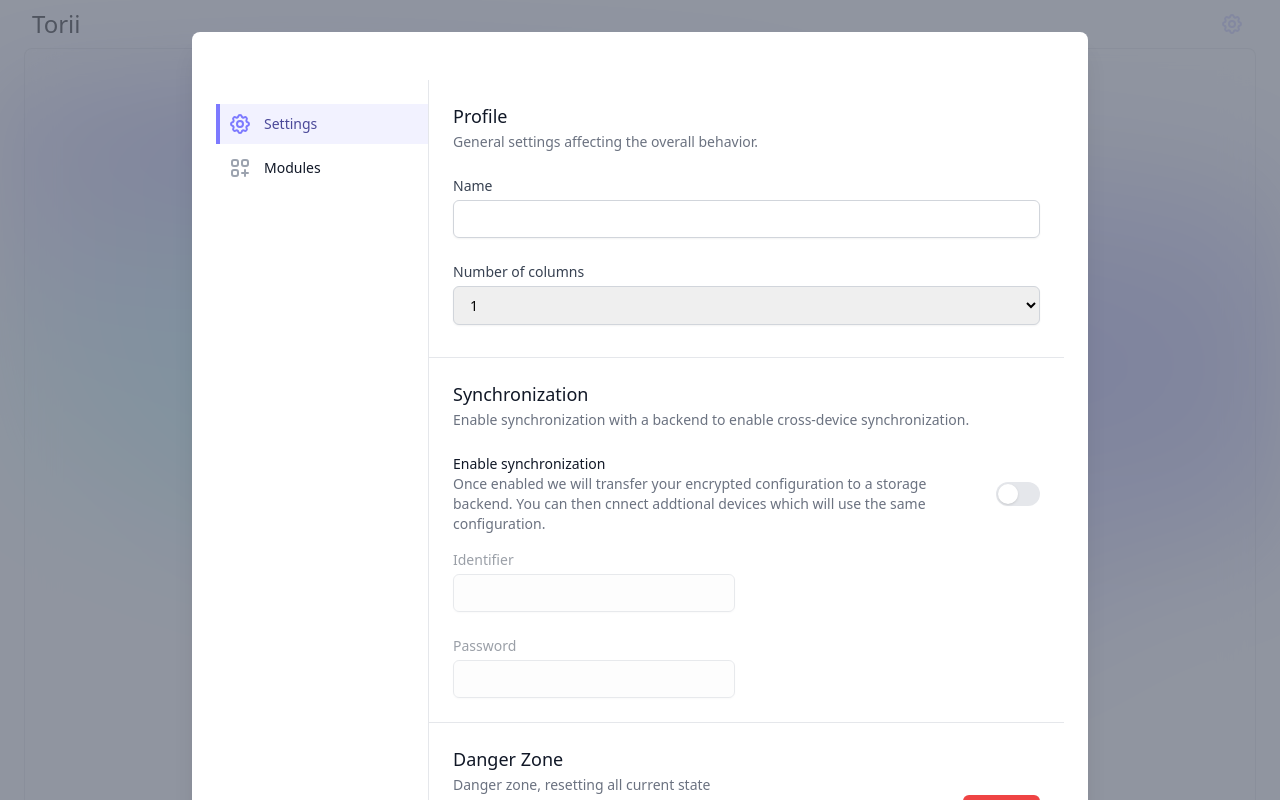
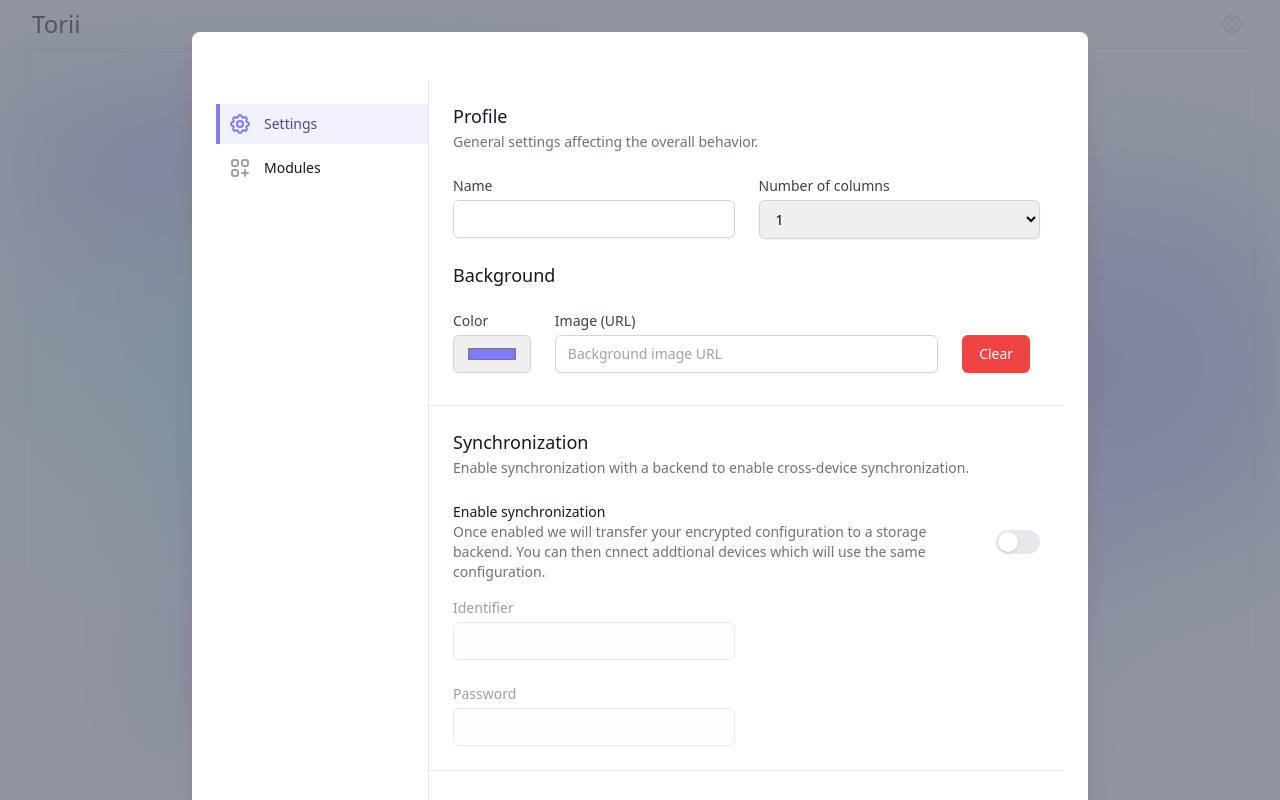
Before and after one commit to kore/portalific, a Next.js app: page / in a window 1280 px wide. Both pictures are taken after a click on the button "View notifications". Shown: the top 800 px of the page. Built offline with nearby package versions, Linux system fonts and the light colour scheme.

Commit message:
feat: Allow to set custom background (image and/or color)

```diff
--- a/components/Layout.js
+++ b/components/Layout.js
@@ -1,4 +1,4 @@
-import { useEffect } from "react";
+import { Fragment, useEffect } from "react";
 import classNames from "classnames";
 import styles from "./Layout.module.css";
 
@@ -14,7 +14,7 @@ export function GradientBackground({ variant, className }) {
   return <div className={classes} />;
 }
 
-export default function Layout({ children }) {
+export default function Layout({ children, settings }) {
   const setAppTheme = () => {
     const darkMode = localStorage.getItem("theme") === "dark";
     const lightMode = localStorage.getItem("theme") === "light";
@@ -50,10 +50,28 @@ export default function Layout({ children }) {
   }, []);
 
   return (
-    <div className="relative min-h-screen overflow-hidden">
-      <div className="mx-auto flex w-full flex-col items-center px-1 lg:px-6">
-        {children}
+    <Fragment>
+      <div
+        className="relative min-h-screen overflow-hidden bg-center bg-no-repeat	bg-auto"
+        style={{
+          backgroundColor: settings.backgroundColor || "transparent",
+          backgroundImage: settings.backgroundImage ? `url(${settings.backgroundImage})` : "none",
+        }}
+      >
+        <div className="mx-auto flex w-full flex-col items-center px-1 lg:px-6">
+          {children}
+        </div>
       </div>
-    </div>
+      {!settings.backgroundColor && !settings.backgroundImage && <Fragment>
+        <GradientBackground
+          variant="large"
+          className="fixed top-20 opacity-40 dark:opacity-60"
+        />
+        <GradientBackground
+          variant="small"
+          className="absolute bottom-0 opacity-20 dark:opacity-10"
+        />
+      </Fragment>}
+    </Fragment>
   );
 }
--- a/components/Settings/Settings.js
+++ b/components/Settings/Settings.js
@@ -34,7 +34,7 @@ export default function Settings({ settings, setSettings }) {
         </div>
 
         <div className="mt-6 grid grid-cols-12 gap-6">
-          <div className="col-span-12">
+          <div className="col-span-6">
             <label
               htmlFor="name"
               className="block text-sm font-medium text-gray-700 dark:text-gray-200"
@@ -51,7 +51,7 @@ export default function Settings({ settings, setSettings }) {
             />
           </div>
 
-          <div className="col-span-12">
+          <div className="col-span-6">
             <label
               htmlFor="columns"
               className="block text-sm font-medium text-gray-700 dark:text-gray-200"
@@ -71,6 +71,62 @@ export default function Settings({ settings, setSettings }) {
               <option value="3">3</option>
               <option value="4">4</option>
             </select>
+          </div>
+
+          <h2 className="text-lg font-medium leading-6 text-gray-900 dark:text-gray-100 col-span-12">
+            Background
+          </h2>
+
+          <div className="col-span-2">
+            <label
+              htmlFor="background-color"
+              className="block text-sm font-medium text-gray-700 dark:text-gray-200"
+            >
+              Color
+            </label>
+            <input
+              type="color"
+              name="background-color"
+              id="background-color"
+              value={settings.backgroundColor ?? "#7D7AFF"}
+              onChange={(event) => setSetting("backgroundColor", event.target.value)}
+              className="mt-1 block w-full rounded-md border border-gray-300 py-2 px-3 shadow-sm focus:border-primary-500 focus:outline-none focus:ring-primary-500 dark:bg-gray-800 dark:text-white sm:text-sm"
+              style={{ height: "38px" }}
+            />
+          </div>
+
+          <div className="col-span-8">
+            <label
+              htmlFor="background-image"
+              className="block text-sm font-medium text-gray-700 dark:text-gray-200"
+            >
+              Image (URL)
+            </label>
+            <input
+              type="text"
+              name="background-image"
+              id="background-image"
+              placeholder="Background image URL"
+              value={settings.backgroundImage ?? ""}
+              onChange={(event) => setSetting("backgroundImage", event.target.value)}
+              className="mt-1 block w-full rounded-md border border-gray-300 py-2 px-3 shadow-sm focus:border-primary-500 focus:outline-none focus:ring-primary-500 dark:bg-gray-800 dark:text-white sm:text-sm"
+            />
+          </div>
+
+          <div className="col-span-2">
+            <button
+              type="button"
+              className="mt-6 inline-flex justify-center rounded-md border border-transparent bg-red-500 px-4 py-2 text-base font-medium text-white shadow-sm hover:bg-red-700 focus:bg-red-700 focus:outline-none focus:ring-2 focus:ring-offset-2 sm:text-sm"
+              onClick={() => {
+                setSettings({
+                  ...settings,
+                  backgroundImage: undefined,
+                  backgroundColor: undefined,
+                });
+              }}
+            >
+              Clear
+            </button>
           </div>
         </div>
       </div>
--- a/pages/index.js
+++ b/pages/index.js
@@ -5,7 +5,7 @@ import Column from "../components/Column";
 import ErrorBoundary from "../components/ErrorBoundary";
 import Footer from "../components/Footer";
 import Header from "../components/Header";
-import Layout, { GradientBackground } from "../components/Layout";
+import Layout from "../components/Layout";
 import Module from "../components/Module";
 import SEO from "../components/SEO";
 import NotFound from "../modules/NotFound";
@@ -103,7 +103,7 @@ export default function Index({}) {
   const gridClassName = "lg:grid-cols-" + (settings.columns ?? 3);
 
   return (
-    <Layout>
+    <Layout settings={settings}>
       <SEO title={globalData.name} description={globalData.description} />
       <Header
         name={globalData.name}
@@ -163,14 +163,6 @@ export default function Index({}) {
         </ul>
       </main>
       <Footer copyrightText={globalData.footerText} />
-      <GradientBackground
-        variant="large"
-        className="fixed top-20 opacity-40 dark:opacity-60"
-      />
-      <GradientBackground
-        variant="small"
-        className="absolute bottom-0 opacity-20 dark:opacity-10"
-      />
     </Layout>
   );
 }
```
